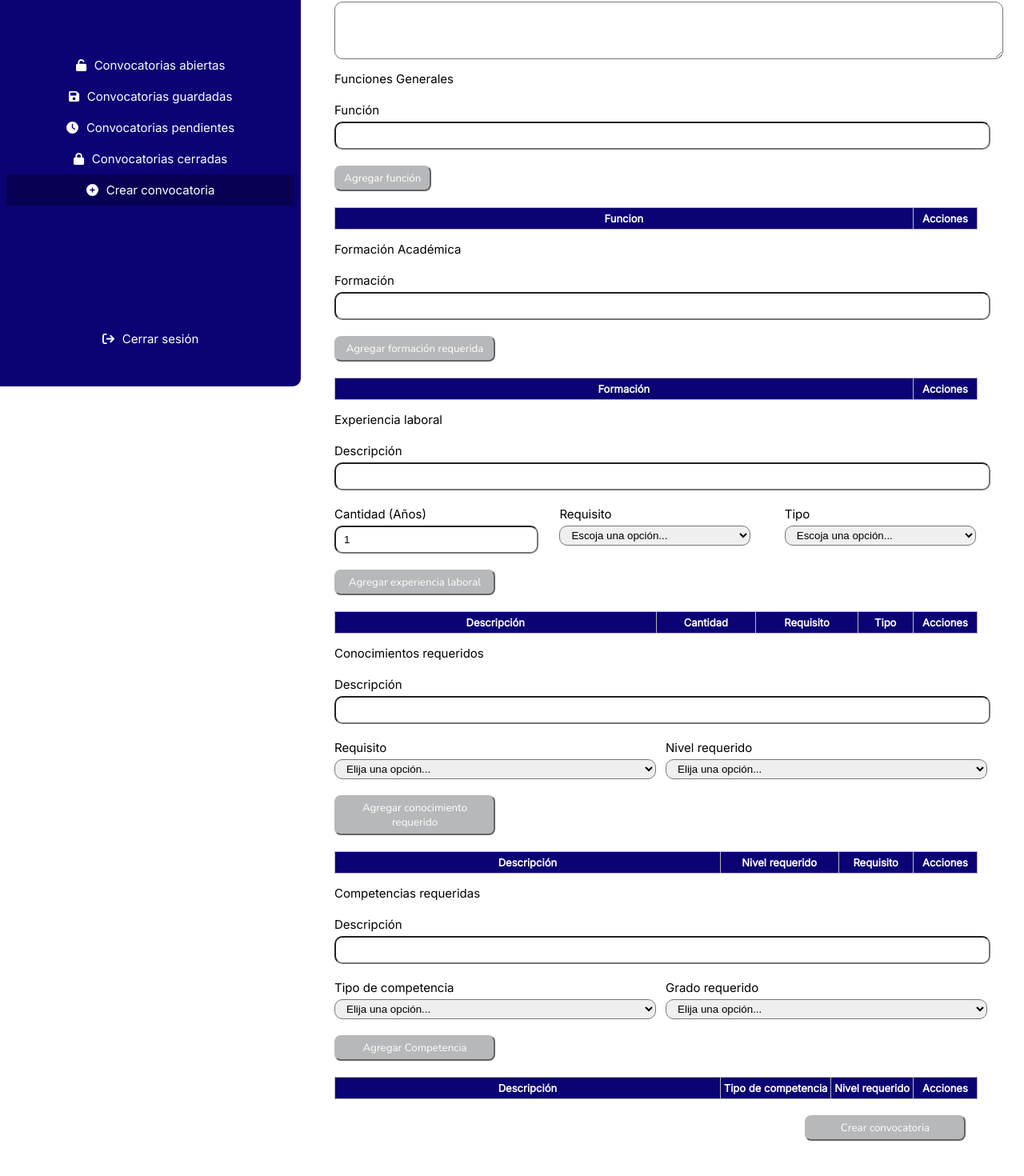
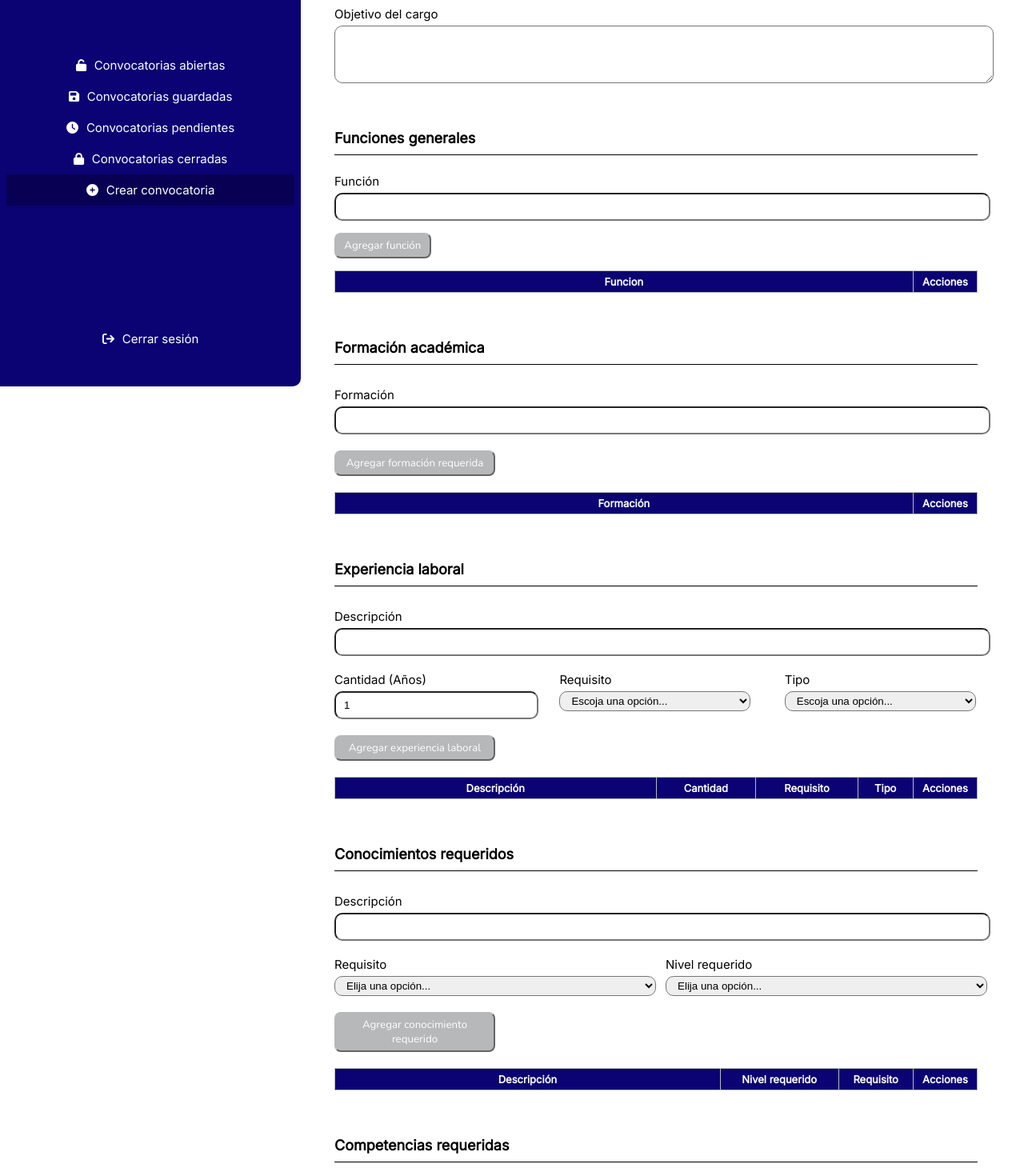
Before and after one commit to Ernech/proyecto-grado-web, a Vue app: page /new-job-call in a window 1280 px wide. Shown: the part 317-1787 px from the top of the page at 80% size. Built offline with nearby package versions, Linux system fonts and the light colour scheme.

Commit message:
Fixin job call form

```diff
--- a/src/components/job-call-form-sections/AcademicTrainingSection.vue
+++ b/src/components/job-call-form-sections/AcademicTrainingSection.vue
@@ -1,6 +1,6 @@
 <template>
     <div class="academic-training-section">
-        <p>Formación Académica</p>
+         <SectionTitle title="Formación académica"/>
         <div class="form-input-container">
             <label for="academic-training" class="form-label">Formación</label>
             <input class="form-input" type="text" id="academic-training" v-model="academicTraining">
@@ -34,6 +34,7 @@
 <script setup>
 import { ref, computed } from 'vue'
 import { useJobCallStore } from '../../store/job-call'
+import SectionTitle from './SectionTitle.vue';
 const academicTraining = ref('');
 const jobCallStore = useJobCallStore();
 
@@ -58,6 +59,7 @@ const isDisabled = computed(() => {
     padding: 0px;
     gap: 20px;
 }
+
 
 .form-input-container {
     display: flex;
@@ -99,13 +101,6 @@ const isDisabled = computed(() => {
 }
 
 
-.academic-training-section p {
-    font-family: 'Inter', sans-serif;
-    align-self: flex-start;
-    font-size: 15px;
-    margin-top: 15px;
-    margin-bottom: 0px;
-}
 
 .edit-icon {
     color: #5686E1;
--- a/src/components/job-call-form-sections/AptitudeSection.vue
+++ b/src/components/job-call-form-sections/AptitudeSection.vue
@@ -1,6 +1,6 @@
 <template>
-    <div class="required-kwowledge-section">
-        <p>Competencias requeridas</p>
+    <div class="aptitude-section">
+       <SectionTitle title="Competencias requeridas"/>
         <div class="form-input-container">
             <label for="function" class="form-label">Descripción</label>
             <input class="form-input" type="text" id="function" v-model="description">
@@ -57,6 +57,7 @@
 <script setup>
 import { ref, computed } from 'vue'
 import { useJobCallStore } from '../../store/job-call'
+import SectionTitle from './SectionTitle.vue';
 const description = ref('');
 const desiredLevel = ref('Elija una opción...');
 const aptitudeType = ref('Elija una opción...');
@@ -79,7 +80,7 @@ const isDisabled = computed(() => {
 })
 </script>
 <style scoped>
-.required-kwowledge-section {
+.aptitude-section {
     display: flex;
     flex-direction: column;
     width: 100%;
@@ -87,12 +88,28 @@ const isDisabled = computed(() => {
     gap: 20px;
 }
 
-.required-kwowledge-section p {
+.section-title {
+    display: flex;
+    flex-direction: column;
+    gap: 2px;
+    margin-top: 40px;
+}
+
+.aptitude-section p {
     font-family: 'Inter', sans-serif;
     align-self: flex-start;
     font-size: 15px;
     margin-top: 15px;
     margin-bottom: 0px;
+    font-weight: bold;
+}
+
+hr {
+    border: 0;
+    clear: both;
+    width: 100%;
+    background-color: #000;
+    height: 1px;
 }
 
 .form-input-container {
--- a/src/components/job-call-form-sections/FunctionsSection.vue
+++ b/src/components/job-call-form-sections/FunctionsSection.vue
@@ -1,6 +1,6 @@
 <template>
     <div class="functions-section">
-        <p>Funciones Generales</p>
+       <SectionTitle title="Funciones generales"/>
         <div class="form-input-container">
             <label for="function" class="form-label">Función</label>
             <input class="form-input" type="text" id="function" v-model="jobFunction">
@@ -37,6 +37,7 @@
 <script setup>
 import { ref, computed } from 'vue'
 import { useJobCallStore } from '../../store/job-call'
+import SectionTitle from './SectionTitle.vue';
 const jobCallStore = useJobCallStore()
 const jobFunction = ref('')
 const editFunction = ref(false)
@@ -72,8 +73,9 @@ const editJobFunction = () => {
     flex-direction: column;
     width: 100%;
     padding: 0px;
-    gap: 20px;
+    gap: 15px;
 }
+
 
 .form-input-container {
     display: flex;
@@ -114,14 +116,31 @@ const editJobFunction = () => {
     border-color: #b7b8b9;
 }
 
+.section-title {
+    display: flex;
+    flex-direction: column;
+    gap: 2px;
+    margin-bottom: 0px;
+    margin-top: 40px;
+}
+
 .functions-section p {
     font-family: 'Inter', sans-serif;
     align-self: flex-start;
     font-size: 15px;
     margin-top: 15px;
     margin-bottom: 0px;
+    font-weight: bold;
 }
+hr {
+    border: 0;
+    clear: both;
+    width: 100%;
+    background-color: #000;
+    height: 1px;
 
+
+}
 .edit-icon {
     color: #5686E1;
     margin: 2px;
--- a/src/components/job-call-form-sections/GeneralInformationSection.vue
+++ b/src/components/job-call-form-sections/GeneralInformationSection.vue
@@ -29,14 +29,7 @@
     </div>
 </template>
 <script setup>
-import {ref} from 'vue'
 import {useJobCallStore} from '../../store/job-call'
-// const jobCallName= ref('')
-// const manual = ref('')
-// const jobCallNumber = ref('')
-// const openingDate = ref(Date.now())
-// const closingDate = ref(Date.now())
-// const jobCallObjective =  ref('')
 
 const jobCallStore = useJobCallStore();
 
@@ -47,7 +40,8 @@ const jobCallStore = useJobCallStore();
     flex-direction: column;
     width: 100%;
     padding: 0px;
-    gap: 20px;
+    gap: 15px;
+    margin-top: 25px;
 }
 
 .form-input-container {
@@ -78,19 +72,20 @@ const jobCallStore = useJobCallStore();
     display: grid;
     grid-template-columns: repeat(2, 50%);
     grid-template-rows: repeat(2, 1fr);
-    gap: 1.5%;
+    gap: 1%;
+    row-gap: 15px;
 }
 .grid-container .form-input-container {
     display: flex;
     flex-direction: column;
     align-items: flex-start;
     gap: 5px;
-    width: 100%;
+    width: 98%;
 
 }
 
 .form-input-container textarea {
-    width: 100%;
+    width: 98.5%;
     height: 50px;
     border-radius: 10px;
     padding: 10px 15px;
--- a/src/components/job-call-form-sections/JobExperienceSection.vue
+++ b/src/components/job-call-form-sections/JobExperienceSection.vue
@@ -1,6 +1,7 @@
 <template>
     <div class="job-experience-section">
-        <p>Experiencia laboral</p>
+       <SectionTitle title="Experiencia laboral"/>
+
         <div class="form-input-container">
             <label for="function" class="form-label">Descripción</label>
             <input class="form-input" type="text" id="function" v-model.trim="description">
@@ -61,6 +62,7 @@
 <script setup>
 import { ref, computed } from 'vue'
 import { useJobCallStore } from '../../store/job-call'
+import SectionTitle from './SectionTitle.vue';
 const description = ref('');
 const years = ref(1);
 const requirement = ref('Escoja una opción...')
@@ -92,13 +94,6 @@ const isDisabled = computed(() => {
     gap: 20px;
 }
 
-.job-experience-section p {
-    font-family: 'Inter', sans-serif;
-    align-self: flex-start;
-    font-size: 15px;
-    margin-top: 15px;
-    margin-bottom: 0px;
-}
 
 .form-input-container {
     display: flex;
--- a/src/components/job-call-form-sections/RequiredKnowledge.vue
+++ b/src/components/job-call-form-sections/RequiredKnowledge.vue
@@ -1,6 +1,6 @@
 <template>
     <div class="required-kwowledge-section">
-        <p>Conocimientos requeridos</p>
+        <SectionTitle title="Conocimientos requeridos"/>
         <div class="form-input-container">
             <label for="description" class="form-label">Descripción</label>
             <input class="form-input" type="text" id="description" v-model="description">
@@ -55,6 +55,7 @@
 <script setup>
 import { ref, computed } from 'vue'
 import { useJobCallStore } from '../../store/job-call'
+import SectionTitle from './SectionTitle.vue';
 const description = ref('');
 const required = ref('Elija una opción...');
 const requiredLevel = ref('Elija una opción...');
@@ -85,13 +86,6 @@ const isDisabled = computed(() => {
     gap: 20px;
 }
 
-.required-kwowledge-section p {
-    font-family: 'Inter', sans-serif;
-    align-self: flex-start;
-    font-size: 15px;
-    margin-top: 15px;
-    margin-bottom: 0px;
-}
 
 .form-input-container {
     display: flex;
--- /dev/null
+++ b/src/components/job-call-form-sections/SectionTitle.vue
@@ -0,0 +1,41 @@
+<template>
+    <div class="section-title">
+        <p>{{ title }}</p>
+        <hr>
+    </div>
+</template>
+<script>
+
+export default {
+    props: {
+        title: { type: String, required: true }
+    }
+}
+</script>
+<style scoped>
+.section-title {
+    display: flex;
+    flex-direction: column;
+    gap: 2px;
+    margin-bottom: 0px;
+    margin-top: 40px;
+}
+
+.section-title p {
+    font-family: 'Inter', sans-serif;
+    align-self: flex-start;
+    font-size: 18px;
+    margin-bottom: 0px;
+    font-weight: bold;
+}
+
+hr {
+    border: 0;
+    clear: both;
+    width: 100%;
+    background-color: #000;
+    height: 1px;
+
+
+}
+</style>
--- a/src/store/job-call.js
+++ b/src/store/job-call.js
@@ -56,7 +56,7 @@ export const useJobCallStore = defineStore('job-call',{
            const resp = await fetch('http://localhost:3000/job-call',{
             method:'POST',
             headers: { "Content-Type": "application/json",
-            'Authorization':'bearer eyJhbGciOiJIUzI1NiIsInR5cCI6IkpXVCJ9.eyJyb2xlIjoiUkVDUlVJVEVSIiwiaWQiOiIyMTEzZDAxMy0zYmFjLTRkNDEtOGMxMC05MDg2YzMyMzg4MzQiLCJlbWFpbCI6ImFkbWluQHRlc3QuY29tIiwiaWF0IjoxNjYxNDAyNjg3LCJleHAiOjE2NjE0MDk4ODd9.ddhEh0xaLNtCxDUSjClhyNhlA23UPbUfPQP2-sqfrOg'},
+            'Authorization':localStorage.getItem('token')},
             body: JSON.stringify(newJobCallBody)
            })
            console.log(JSON.stringify(newJobCallBody));
--- a/src/store/user.js
+++ b/src/store/user.js
@@ -18,7 +18,7 @@ export const useUserStore=defineStore('user',{
                 })
                 const {token} =await resp.json()
                 this.accessToken=token;
-                localStorage.setItem('token',JSON.stringify(token))
+                localStorage.setItem('token',`bearer ${token}`)
                router.push('/')
             } catch (error) {
                console.log(error);
```
